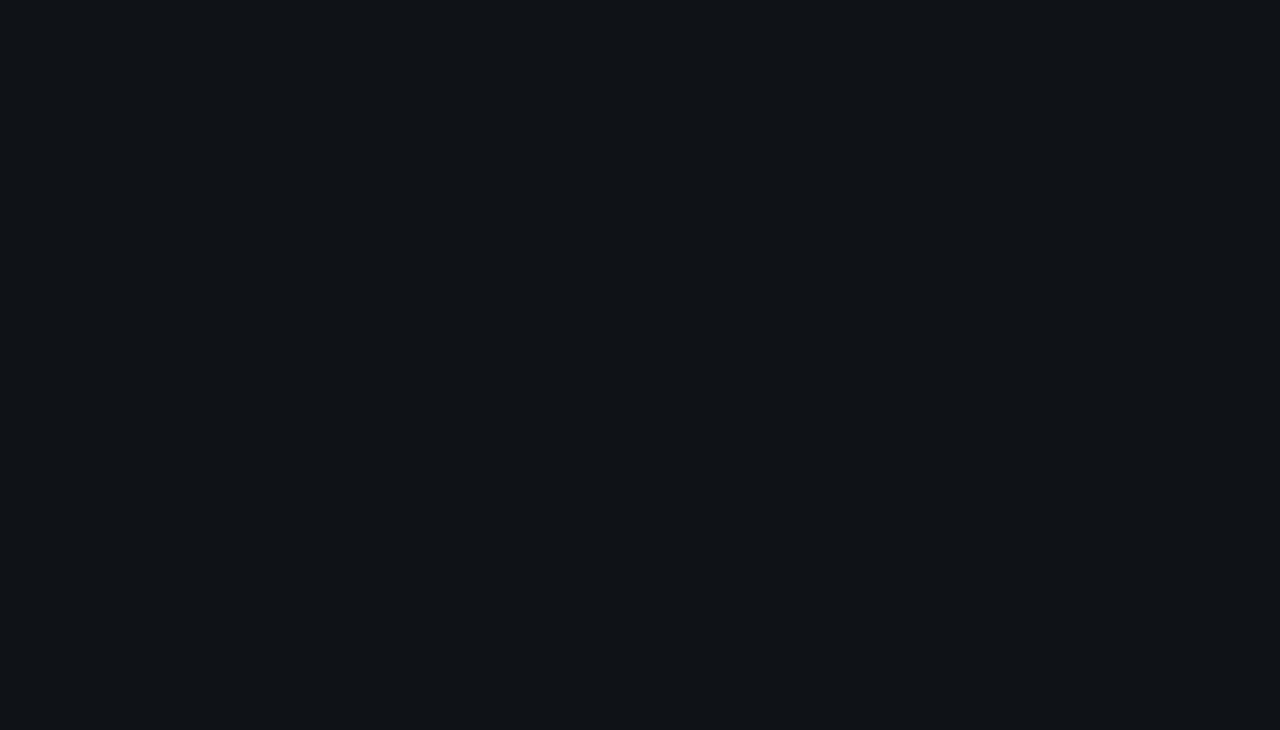
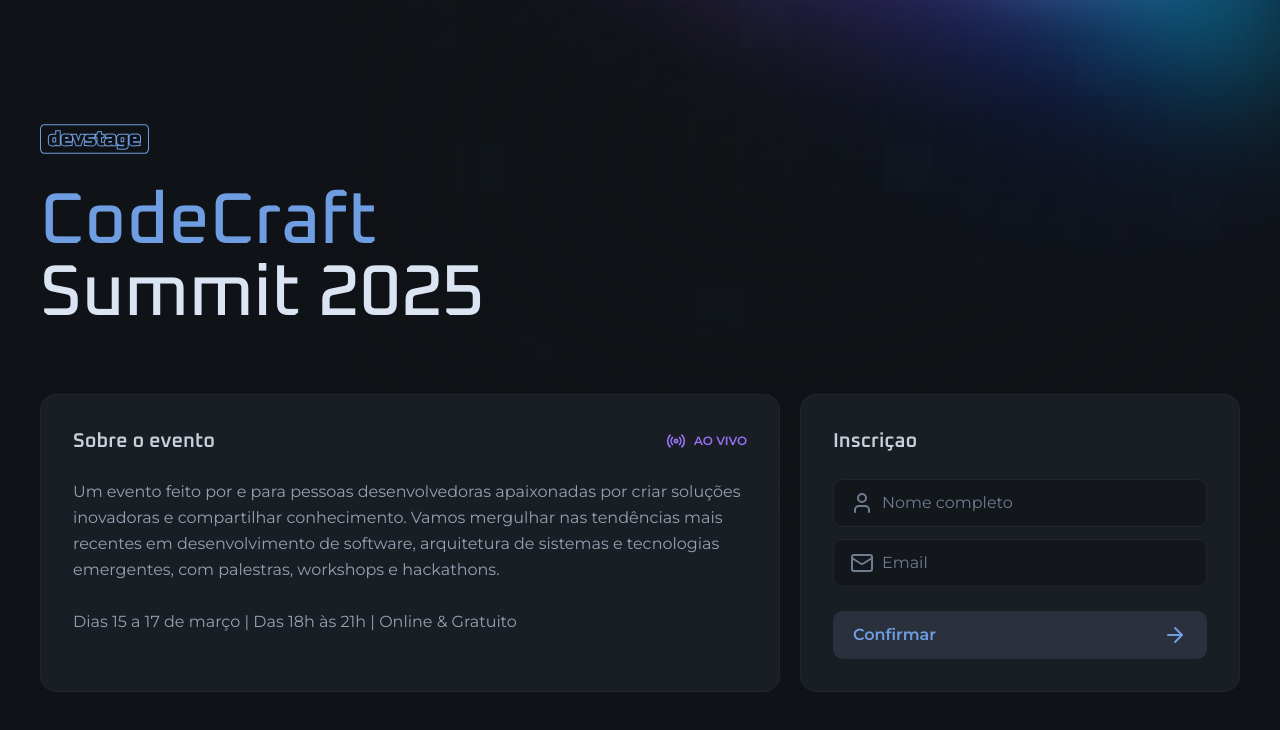
Before and after one commit to qustavoleite/devStage, a Next.js app: page / in a window 1280 px wide. Shown: the top 730 px of the page. Built offline with nearby package versions, Linux system fonts and the light colour scheme.

Commit message:
feat: homepage and corrections in input

```diff
--- a/src/app/layout.tsx
+++ b/src/app/layout.tsx
@@ -1,6 +1,6 @@
 import './globals.css'
+import type { Metadata } from 'next'
 import { Montserrat, Oxanium } from 'next/font/google'
-import type { Metadata } from 'next'
 
 export const metadata: Metadata = {
   title: 'DevStage',
@@ -24,8 +24,10 @@
   children: React.ReactNode
 }>) {
   return (
-    <html lang='pt-BR' className={`${oxanium.variable} ${montserrat.variable}`}>
-      <body className='bg-gray-900 text-gray-100 antialiased'>{children}</body>
+    <html lang="pt-BR" className={`${oxanium.variable} ${montserrat.variable}`}>
+      <body className="bg-gray-900 text-gray-100 antialiased bg-[url(/background.png)] bg-no-repeat bg-top md:bg-right-top">
+        {children}
+      </body>
     </html>
   )
 }
--- a/src/app/page.tsx
+++ b/src/app/page.tsx
@@ -1,12 +1,68 @@
 import { Button } from '@/components/button'
-import { IconButton } from '@/components/icon-button'
 import { InputField, InputIcon, InputRoot } from '@/components/input'
-import { ArrowRight, Copy, Mail } from 'lucide-react'
+import { ArrowRight, Mail, Radio, User } from 'lucide-react'
+import Image from 'next/image'
+import logo from '../assets/logo.svg'
 
 export default function Home() {
   return (
-    <main>
+    <main className="max-w-[1240px] mx-auto px-5 py-8 md:py-2">
+      <div className="min-h-dvh flex justify-center gap-16 flex-col">
+        <div className="flex flex-col items-center gap-8 md:items-start">
+          <Image src={logo} alt="Logo devstage" width={108.5} height={30} />
 
+          <h1 className="text-4xl text-center leading-none font-heading font-medium flex flex-col md:text-7xl md:text-left">
+            <span className="text-blue">CodeCraft</span>Summit 2025
+          </h1>
+        </div>
+
+        <div className="flex gap-5 items-stretch flex-col md:flex-row">
+          <div className="flex-1 bg-gray-700 border border-gray-600 rounded-2xl p-8 space-y-6">
+            <div className="flex justify-between items-center">
+              <h2 className="font-heading font-semibold text-gray-200 text-xl">
+                Sobre o evento
+              </h2>
+              <span className="text-purple font-semibold text-xs flex items-center gap-2">
+                <Radio className="size-5" />
+                AO VIVO
+              </span>
+            </div>
+            <p className="text-gray-300 leading-relaxed text-sm md:text-base">
+              Um evento feito por e para pessoas desenvolvedoras apaixonadas por
+              criar soluções inovadoras e compartilhar conhecimento. Vamos
+              mergulhar nas tendências mais recentes em desenvolvimento de
+              software, arquitetura de sistemas e tecnologias emergentes, com
+              palestras, workshops e hackathons. <br /> <br /> Dias 15 a 17 de
+              março | Das 18h às 21h | Online & Gratuito
+            </p>
+          </div>
+          <form className="bg-gray-700 border border-gray-600 rounded-2xl p-8 space-y-6 w-full md:max-w-[440px]">
+            <h2 className="font-heading font-semibold text-gray-200 text-xl">
+              Inscriçao
+            </h2>
+            <div className="space-y-3">
+              <InputRoot>
+                <InputIcon>
+                  <User />
+                </InputIcon>
+                <InputField type="text" placeholder="Nome completo" />
+              </InputRoot>
+
+              <InputRoot>
+                <InputIcon>
+                  <Mail />
+                </InputIcon>
+                <InputField type="email" placeholder="Email" />
+              </InputRoot>
+            </div>
+
+            <Button type="submit">
+              Confirmar
+              <ArrowRight/>
+            </Button>
+          </form>
+        </div>
+      </div>
     </main>
   )
 }
--- a/src/components/button.tsx
+++ b/src/components/button.tsx
@@ -1,13 +1,11 @@
-import type { ComponentProps, ReactNode } from 'react'
+import type { ComponentProps } from 'react'
 
-interface ButtonProps extends ComponentProps<'button'> {
-  children: ReactNode
-}
+interface ButtonProps extends ComponentProps<'button'> {}
 
 export function Button(props: ButtonProps) {
   return (
     <button
-      className="flex justify-between items-center px-5 h-12 bg-gray-500 text-blue font-semibold rounded-xl w-full cursor-pointer hover:bg-blue hover:text-gray-900 transition-colors duration-300"
+      className="flex justify-between items-center px-5 h-12 bg-gray-500 text-blue font-semibold rounded-xl w-full cursor-pointer transition-colors duration-300 hover:bg-blue hover:text-gray-900"
       {...props}
     />
   )
--- a/src/components/input.tsx
+++ b/src/components/input.tsx
@@ -1,3 +1,4 @@
+import { Mail } from 'lucide-react'
 import type { ComponentProps } from 'react'
 
 interface InputRootProps extends ComponentProps<'div'> {
@@ -8,27 +9,25 @@
   return (
     <div
       data-error={error}
-      className='group bg-gray-800 h-12 border border-gray-600 rounded-xl px-4 flex items-center gap-2 in-focus-within:border-gray-100 data-[error=true]:border-danger'
+      className="group bg-gray-800 h-12 border border-gray-600 rounded-xl px-4 flex items-center gap-2 focus-within:border-gray-100 data-[error=true]:border-danger"
       {...props}
     />
   )
 }
 
-
 interface InputIconProps extends ComponentProps<'span'> {}
 
-export function InputIcon(props: InputIconProps) {
+export function InputIcon({ ...props }: InputIconProps) {
   return (
     <span
-      className='text-gray-400 group-focus-within:text-gray-100 group-[&:not(:has(input:placeholder-shown))]:text-gray-100 group-data-[error=true]:text-danger'
+      className="text-gray-400 group-focus-within:text-gray-100 group-[&:not(:has(input:placeholder-shown))]:text-gray-100 group-data-[error=true]:text-danger"
       {...props}
     />
   )
 }
 
-
 interface InputFieldProps extends ComponentProps<'input'> {}
 
-export function InputField(props: InputFieldProps) {
-  return <input className='flex-1 outline-0 placeholder-gray-400' {...props} />
+export function InputField({ ...props }: InputFieldProps) {
+  return <input className="flex-1 outline-0 placeholder-gray-400" {...props} />
 }
```
